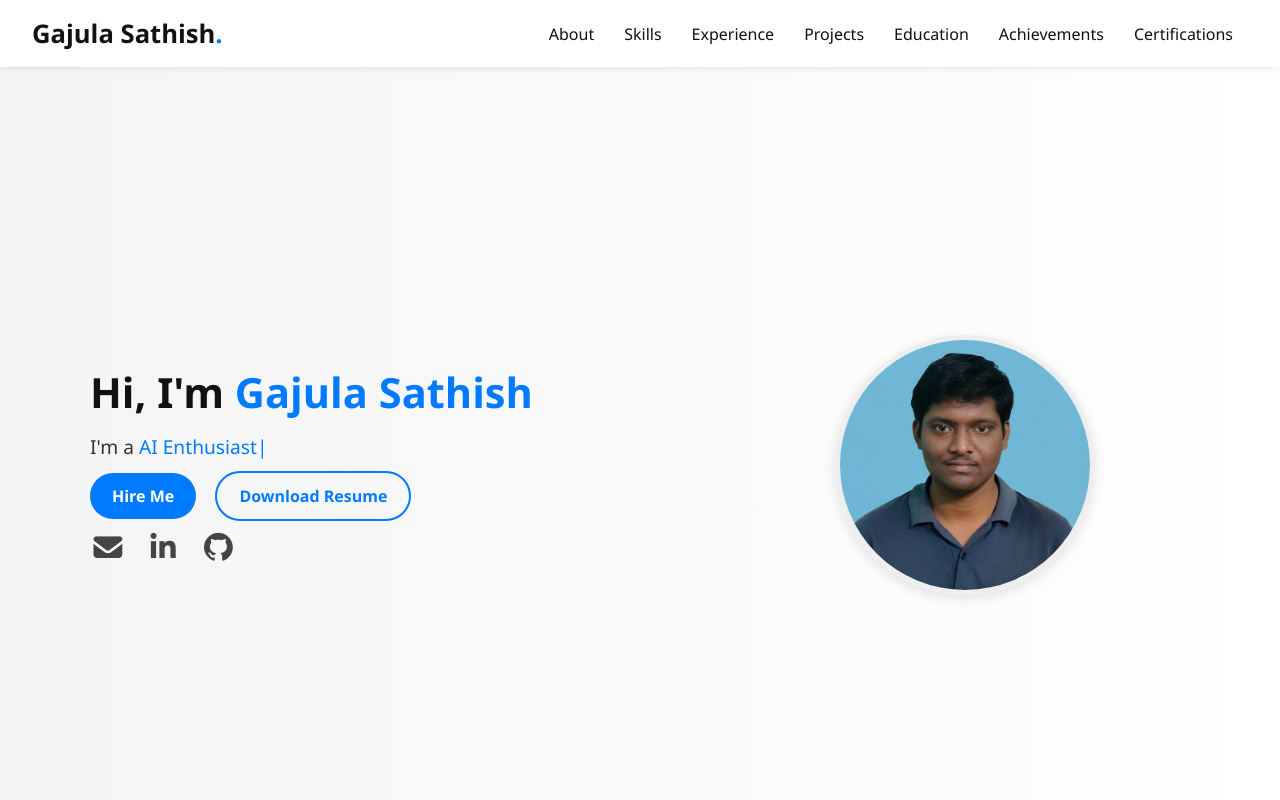
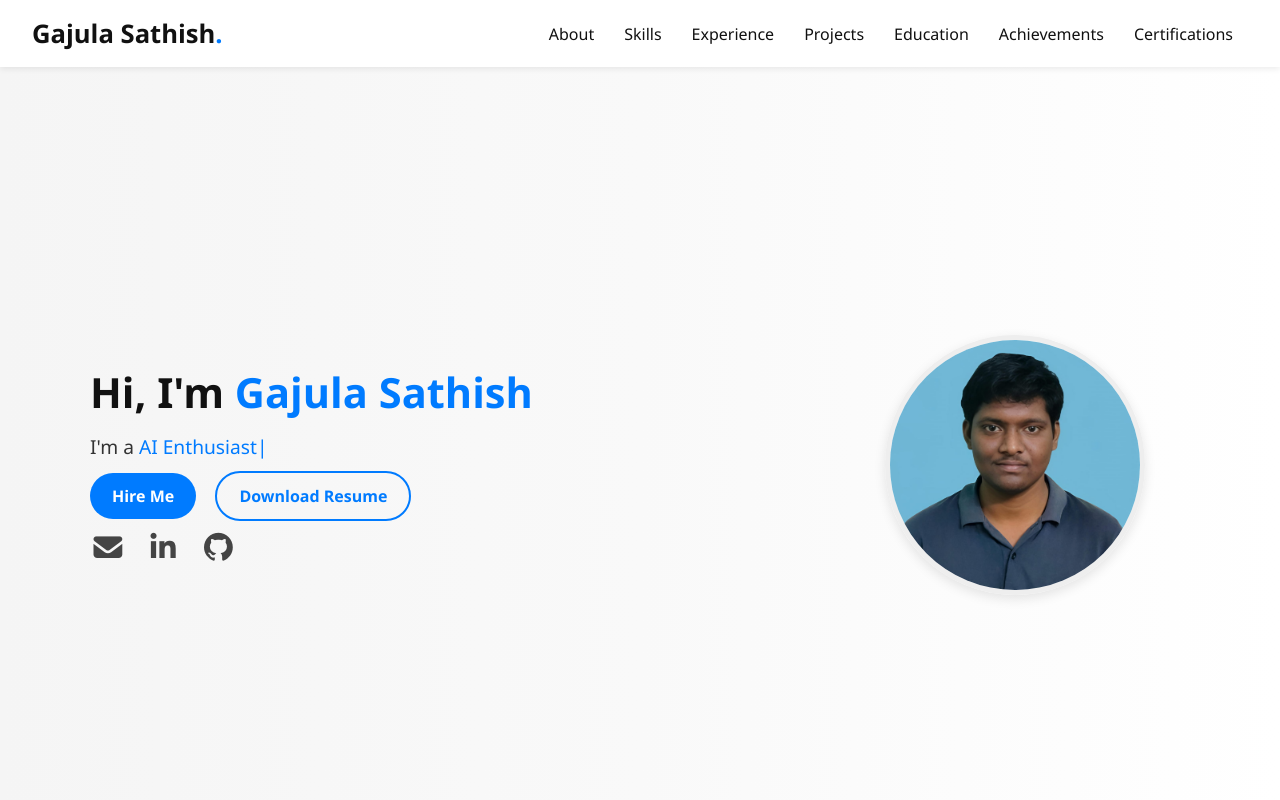
Before and after one commit to hackersfun369/portfolio, a plain HTML site: page index.html in a window 1280 px wide. Shown: the top 800 px of the page. Drawn offline with nearby package versions, Linux system fonts and the light colour scheme.

Commit message:
Update index.css

```diff
--- a/index.css
+++ b/index.css
@@ -167,7 +167,7 @@ footer { background: #f5f5f5; text-align: center; padding: 20px; margin-top: 30p
 .hero-buttons .btn.secondary:hover { background: #007bff; color: #fff; }
 
 .hero-img {
-  flex: 1 1 300px;
+  flex: 1 1 100px;
   text-align: center;
   margin-top: 0;  /* remove extra spacing */
 }
```
